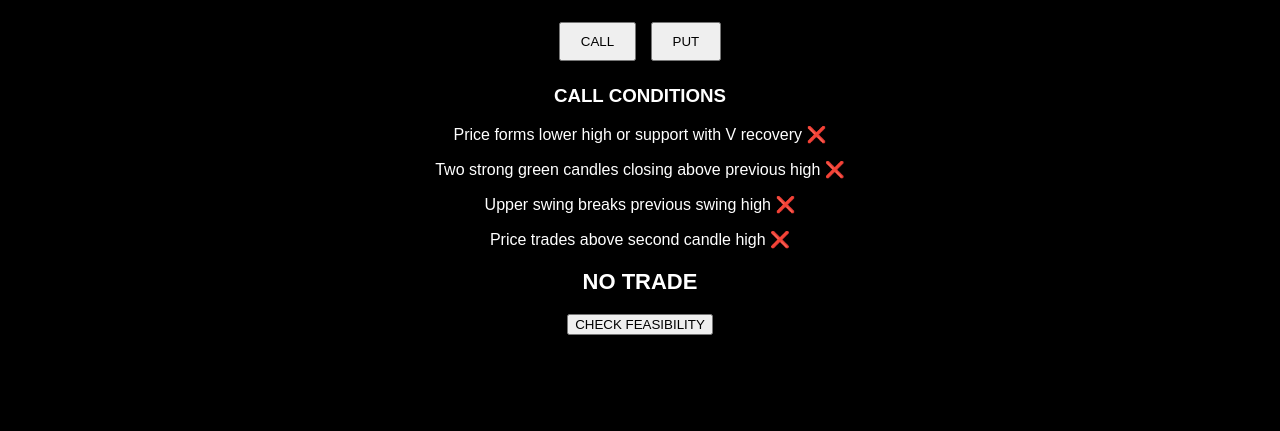
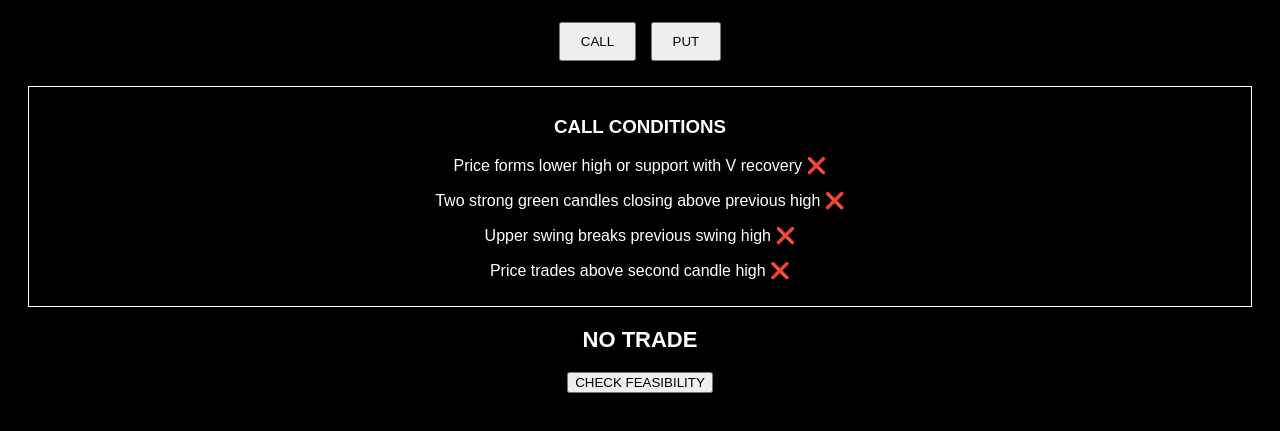
Before and after one commit to Sure9999/Trade-checkpoints, a plain HTML site: page index.html in a window 1280 px wide. Shown: the part 79-510 px from the top of the page. Drawn offline with Linux system fonts and the light colour scheme.

Commit message:
Update style.css

```diff
--- a/style.css
+++ b/style.css
@@ -1,7 +1,7 @@
 body{
 background:black;
 color:white;
-font-family:sans-serif;
+font-family:Arial;
 text-align:center;
 }
 
@@ -14,9 +14,10 @@ padding:10px 20px;
 margin:5px;
 }
 
-.rules div{
-margin:10px;
-font-size:18px;
+.box{
+margin-top:20px;
+border:1px solid white;
+padding:10px;
 }
 
 #final{
```
